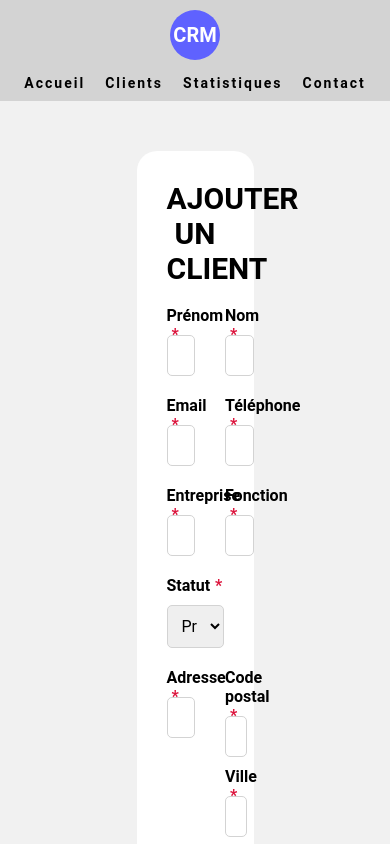
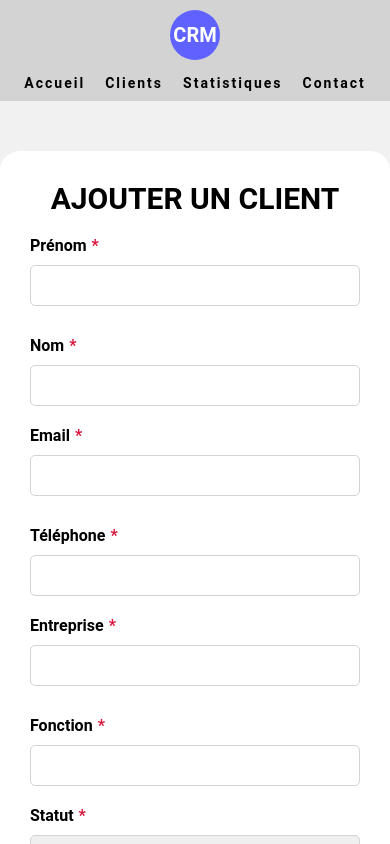
Before and after one commit to Jerhum25/crm, a React (Vite) app: page / in a window 390 px wide. Shown: the top 844 px of the page. Built offline with nearby package versions, Linux system fonts and the light colour scheme; no server answers.

Commit message:
newClientForm responsive

```diff
--- a/src/components/NewClientForm/NewClientForm.scss
+++ b/src/components/NewClientForm/NewClientForm.scss
@@ -60,14 +60,14 @@
           text-transform: capitalize;
         }
       }
-      &.address {
+
+      &.adress {
         display: flex;
         flex-direction: column;
         width: 100%;
         gap: 20px;
-
-        div {
-          width: 100%;
+      div {
+        width: 100%;
           display: flex;
           flex-direction: row;
           div {
@@ -112,3 +112,18 @@
     }
   }
 }
+
+@media screen and (max-width: 768px) {
+  .newClientFormContainer {
+    width: 100%;
+    form{
+      .row{
+        flex-direction: column;
+        div{
+          width: 100%;
+        }
+      }
+
+    }
+  }
+}
```
